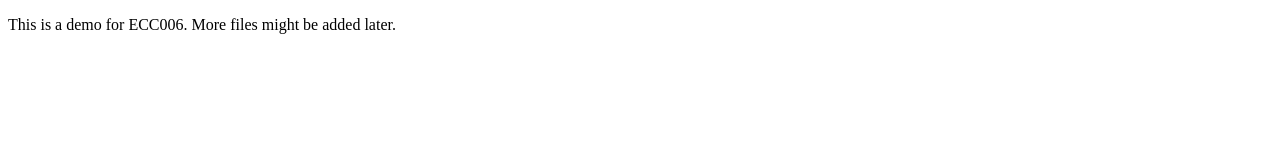
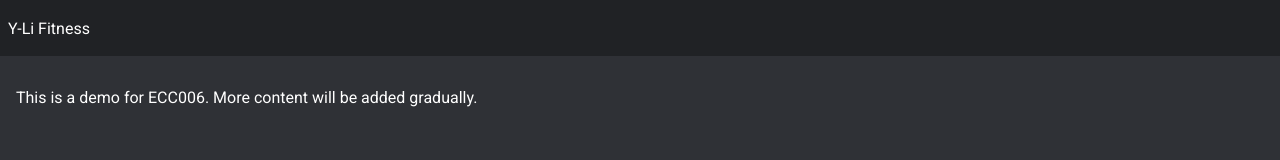
Before and after one commit to yli-yasir/ECC006, a plain HTML site: page index.html in a window 1280 px wide. Drawn offline with Linux system fonts and the light colour scheme.

Commit message:
add some css

```diff
--- a/index.html
+++ b/index.html
@@ -1,11 +1,22 @@
 <!DOCTYPE html>
 <html lang="en">
+
 <head>
     <meta charset="UTF-8">
     <meta name="viewport" content="width=device-width, initial-scale=1.0">
-    <title>ECC006 Demo</title>
+    <link href="https://fonts.googleapis.com/css?family=Roboto&display=swap" rel="stylesheet">
+    <link rel="stylesheet" href="style.css">
+    <title>Y-Li Fitness</title>
 </head>
-<body>
-<p>This is a demo for ECC006. More files might be added later.</p>
+
+<body class="background-color-primary ">
+    <nav class="background-color-secondary">
+        <span>Y-Li Fitness</span>
+    </nav>
+
+    <div class="content">
+        <p>This is a demo for ECC006. More content will be added gradually.</p>
+    </div>
 </body>
+
 </html>
--- /dev/null
+++ b/style.css
@@ -0,0 +1,33 @@
+html,body{
+    height:100%;
+    width:100%;
+}
+
+body {
+    margin: 0px;
+}
+
+
+nav {
+    height:40px;
+    padding:8px;
+    display:flex;
+    align-items: center;
+}
+
+* {
+    font-family : "Roboto", sans-serif;
+    color: white;
+}
+
+.content {
+    padding:16px;
+}
+
+.background-color-primary {
+    background-color: #2F3136;
+}
+
+.background-color-secondary{
+    background-color: #202225;
+}
```
